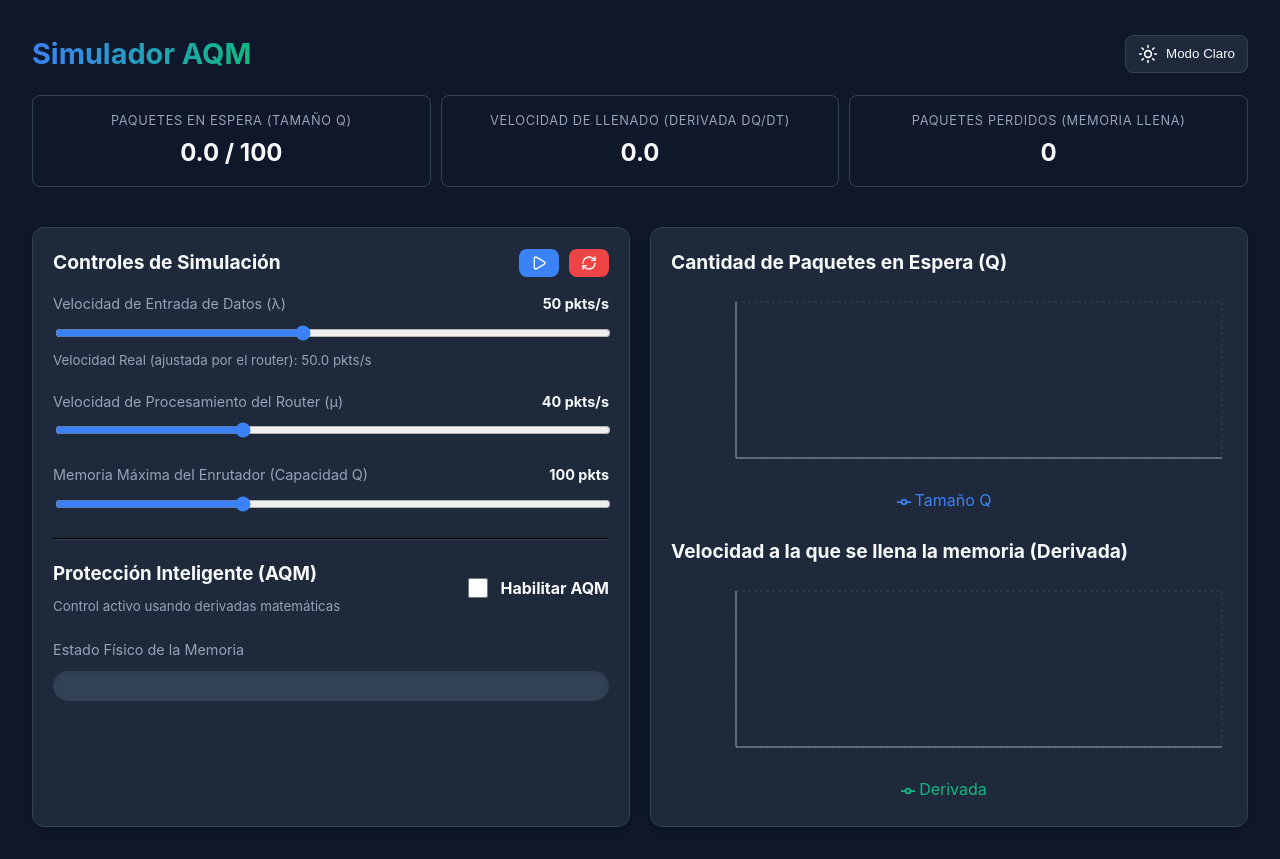
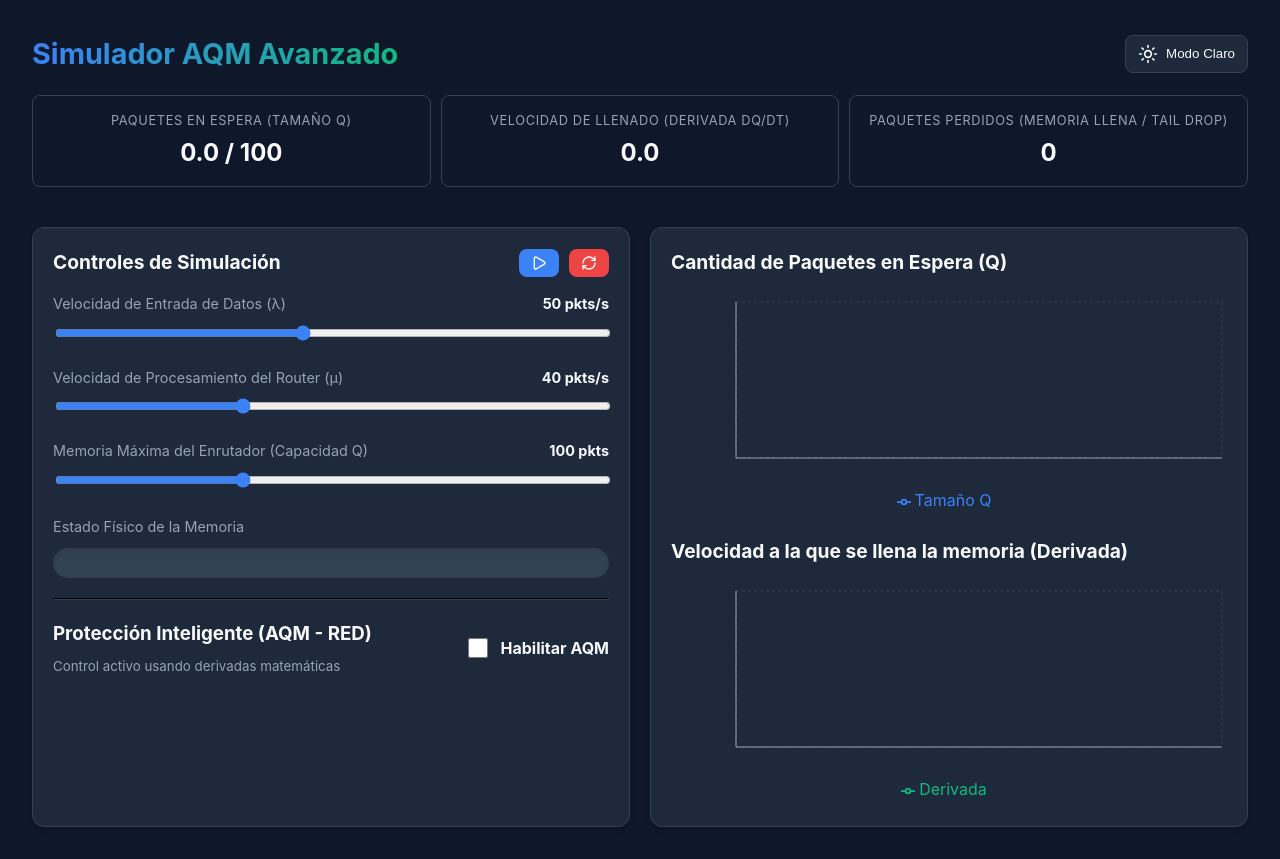
Before and after one commit to Danizn20/Proyecto-Calculo, a React (Vite) app in the folder SimuladorCongestion/: page / in a window 1280 px wide. Built offline with nearby package versions, Linux system fonts and the light colour scheme.

Commit message:
feat: implementar protocolo RED y telemetria matematica avanzada

```diff
--- a/SimuladorCongestion/src/App.jsx
+++ b/SimuladorCongestion/src/App.jsx
@@ -1,6 +1,6 @@
-import React, { useState, useEffect, useRef } from 'react';
+import React, { useState, useEffect } from 'react';
 import { LineChart, Line, XAxis, YAxis, CartesianGrid, Tooltip, Legend, ResponsiveContainer, ReferenceLine } from 'recharts';
-import { Moon, Sun, Play, Pause, RefreshCw, Activity, AlertTriangle, CheckCircle } from 'lucide-react';
+import { Moon, Sun, Play, Pause, RefreshCw, Activity, AlertTriangle, CheckCircle, Calculator } from 'lucide-react';
 
 const TICK_MS = 500;
 const TICK_SEC = TICK_MS / 1000;
@@ -15,13 +15,17 @@ function App() {
   const [mu, setMu] = useState(40); // Tasa de procesamiento (paquetes/seg)
   const [qMax, setQMax] = useState(100); // Tamaño máximo de la cola
   const [aqmEnabled, setAqmEnabled] = useState(false);
+  const [dqThreshold, setDqThreshold] = useState(5); // Umbral de derivada dQ/dt
 
   // Estado dinámico
   const [data, setData] = useState([]);
   const [time, setTime] = useState(0);
-  const [effectiveLambda, setEffectiveLambda] = useState(50);
-  const [droppedPackets, setDroppedPackets] = useState(0);
+  const [droppedTailDrop, setDroppedTailDrop] = useState(0);
+  const [droppedAQM, setDroppedAQM] = useState(0); // Descartes preventivos
   const [aqmStatus, setAqmStatus] = useState('stable');
+
+  // Valores instantáneos para telemetría
+  const [telemetry, setTelemetry] = useState({ q: 0, prevQ: 0, dq: 0, pDrop: 0 });
 
   const currentQ = data.length > 0 ? data[data.length - 1].q : 0;
   const currentDq = data.length > 0 ? data[data.length - 1].dq : 0;
@@ -45,53 +49,69 @@ function App() {
 
         setData(prevData => {
           const lastQ = prevData.length > 0 ? prevData[prevData.length - 1].q : 0;
-          let currentEffLambda = effectiveLambda;
 
-          // 1. Modelo Fluido: Q(t+dt) = Q(t) + (lambda - mu) * dt
-          let incoming = currentEffLambda * TICK_SEC;
+          // 1. Modelo Fluido Inicial: Q_temp = Q(t) + (lambda_base - mu) * dt
+          let incomingPotential = baseLambda * TICK_SEC;
           let processed = mu * TICK_SEC;
-          let newQ = lastQ + incoming - processed;
+          let expectedQ = lastQ + incomingPotential - processed;
 
-          // 2. Derivada (dQ/dt)
-          let dq = (newQ - lastQ) / TICK_SEC;
+          // 2. Cálculo Explícito de la Derivada dQ/dt
+          // Usamos expectedQ para predecir la tendencia antes de que colapse
+          let dq = (expectedQ - lastQ) / TICK_SEC;
 
-          // 3. Algoritmo de Control de Flujo Activo (AQM)
+          // 3. Algoritmo RED (Random Early Detection) con Derivadas
           let status = 'stable';
+          let pDrop = 0; // Probabilidad de descarte preventivo (0 a 1)
+          let droppedAqmNow = 0;
+
           if (aqmEnabled) {
-            // Si la cola crece rápidamente y ya tiene carga
-            if (dq > 5 && newQ > qMax * 0.3) {
-              // Simulación de TCP: Multiplicative Decrease
-              currentEffLambda = Math.max(10, currentEffLambda * 0.6);
+            // Evaluamos el bloque if/else según la pauta
+            if (dq > dqThreshold && lastQ > qMax * 0.2) {
+              // "positiva y alta" -> congestionando rápidamente
               status = 'warning';
-            } else if (currentEffLambda < baseLambda) {
-              // Simulación de TCP: Additive Increase
-              currentEffLambda = Math.min(baseLambda, currentEffLambda + 5);
+              // La probabilidad de descarte escala matemáticamente con la derivada (k * dq)
+              // k = 0.05 por ejemplo
+              pDrop = Math.min(0.9, 0.05 * (dq - dqThreshold));
+
+              // Aplicamos el descarte preventivo probabilístico a los paquetes entrantes
+              droppedAqmNow = incomingPotential * pDrop;
+            } else if (dq <= 0) {
+               // Tráfico estable
+               pDrop = 0;
             }
-          } else {
-            currentEffLambda = baseLambda;
           }
 
-          setEffectiveLambda(currentEffLambda);
+          // Los paquetes que logran entrar a la cola (Tasa Efectiva)
+          let incomingActual = incomingPotential - droppedAqmNow;
+
+          // Recalculamos la nueva Q real (Modelo continuo a trozos)
+          let newQ = lastQ + incomingActual - processed;
+
+          if (droppedAqmNow > 0) {
+            setDroppedAQM(prev => prev + droppedAqmNow);
+          }
+
           setAqmStatus(status);
+          setTelemetry({ q: newQ, prevQ: lastQ, dq: dq, pDrop: pDrop });
 
-          // 4. Políticas de Descarte (Tail Drop)
-          let droppedNow = 0;
+          // 4. Políticas de Descarte (Tail Drop - Discontinuidad)
+          let droppedTdNow = 0;
           if (newQ > qMax) {
-            droppedNow = newQ - qMax;
-            newQ = qMax; // Discontinuidad matemática: se capa el valor
+            droppedTdNow = newQ - qMax;
+            newQ = qMax; // Discontinuidad matemática: se capa el valor abruptamente
           }
           if (newQ < 0) newQ = 0;
 
-          if (droppedNow > 0) {
-            setDroppedPackets(prev => prev + droppedNow);
+          if (droppedTdNow > 0) {
+            setDroppedTailDrop(prev => prev + droppedTdNow);
           }
 
           const newDataPoint = {
             time: Number(newTime.toFixed(1)),
             q: Number(newQ.toFixed(1)),
             dq: Number(dq.toFixed(1)),
-            lambda: Number(currentEffLambda.toFixed(1)),
-            dropped: droppedNow
+            droppedTD: droppedTdNow,
+            droppedAQM: droppedAqmNow
           };
 
           const newData = [...prevData, newDataPoint];
@@ -107,27 +127,23 @@ function App() {
     }, TICK_MS);
 
     return () => clearInterval(interval);
-  }, [isRunning, baseLambda, mu, qMax, aqmEnabled, effectiveLambda]);
+  }, [isRunning, baseLambda, mu, qMax, aqmEnabled, dqThreshold]);
 
   const resetSimulation = () => {
     setData([]);
     setTime(0);
-    setDroppedPackets(0);
-    setEffectiveLambda(baseLambda);
+    setDroppedTailDrop(0);
+    setDroppedAQM(0);
     setAqmStatus('stable');
+    setTelemetry({ q: 0, prevQ: 0, dq: 0, pDrop: 0 });
   };
-
-  // Cuando cambia la lambda base, actualizamos la efectiva si AQM no está frenando
-  useEffect(() => {
-    if (!aqmEnabled) setEffectiveLambda(baseLambda);
-  }, [baseLambda, aqmEnabled]);
 
   const queuePercentage = Math.min(100, Math.max(0, (currentQ / qMax) * 100));
 
   return (
     <div className="app-container">
       <header className="header">
-        <h1>Simulador AQM</h1>
+        <h1>Simulador AQM Avanzado</h1>
         <button className="theme-toggle" onClick={toggleTheme}>
           {theme === 'dark' ? <Sun size={20} /> : <Moon size={20} />}
           {theme === 'dark' ? 'Modo Claro' : 'Modo Oscuro'}
@@ -141,21 +157,24 @@ function App() {
         </div>
         <div className="metric-card">
           <div className="label">Velocidad de Llenado (Derivada dQ/dt)</div>
-          <div className="value" style={{ color: currentDq > 5 ? 'var(--danger-color)' : 'var(--text-primary)' }}>
+          <div className="value" style={{ color: currentDq > dqThreshold ? 'var(--danger-color)' : 'var(--text-primary)' }}>
             {currentDq > 0 ? '+' : ''}{currentDq.toFixed(1)}
           </div>
         </div>
         <div className="metric-card">
-          <div className="label">Paquetes Perdidos (Memoria Llena)</div>
-          <div className="value" style={{ color: droppedPackets > 0 ? 'var(--danger-color)' : 'var(--text-primary)' }}>
-            {droppedPackets.toFixed(0)}
+          <div className="label">Paquetes Perdidos (Memoria Llena / Tail Drop)</div>
+          <div className="value" style={{ color: droppedTailDrop > 0 ? 'var(--danger-color)' : 'var(--text-primary)' }}>
+            {droppedTailDrop.toFixed(0)}
           </div>
         </div>
       </div>
 
       <div className="grid">
-        {/* Panel de Control */}
-        <div className="panel">
+        {/* Panel de Control y Telemetría */}
+        <div className="panel" style={{ display: 'flex', flexDirection: 'column', gap: '20px' }}>
+
+          {/* Controles Básicos */}
+          <div>
             <h2>Controles de Simulación
               <div style={{ display: 'flex', gap: '10px' }}>
                 <button className="button" onClick={() => setIsRunning(!isRunning)} style={{ padding: '6px 12px', width: 'auto' }}>
@@ -170,7 +189,6 @@ function App() {
             <div className="control-group">
               <label>Velocidad de Entrada de Datos (λ) <span className="value">{baseLambda} pkts/s</span></label>
               <input type="range" min="10" max="100" value={baseLambda} onChange={(e) => setBaseLambda(Number(e.target.value))} />
-            <small style={{ color: 'var(--text-secondary)' }}>Velocidad Real (ajustada por el router): {effectiveLambda.toFixed(1)} pkts/s</small>
             </div>
 
             <div className="control-group">
@@ -183,11 +201,21 @@ function App() {
               <input type="range" min="50" max="200" value={qMax} onChange={(e) => setQMax(Number(e.target.value))} />
             </div>
 
-          <hr style={{ borderColor: 'var(--border-color)', margin: '20px 0' }} />
+            <div style={{ marginTop: '20px' }}>
+              <label style={{ color: 'var(--text-secondary)', fontSize: '0.9rem' }}>Estado Físico de la Memoria</label>
+              <div className="queue-visualizer">
+                <div className={`queue-fill ${queuePercentage > 90 ? 'full' : queuePercentage > 60 ? 'warning' : ''}`} style={{ width: `${queuePercentage}%` }}></div>
+              </div>
+            </div>
+          </div>
 
+          <hr style={{ borderColor: 'var(--border-color)', margin: '0' }} />
+
+          {/* Sección AQM (Derivadas) */}
+          <div>
             <div style={{ display: 'flex', justifyContent: 'space-between', alignItems: 'center' }}>
               <div>
-              <h3 style={{ margin: '0 0 5px 0' }}>Protección Inteligente (AQM)</h3>
+                <h3 style={{ margin: '0 0 5px 0' }}>Protección Inteligente (AQM - RED)</h3>
                 <small style={{ color: 'var(--text-secondary)' }}>Control activo usando derivadas matemáticas</small>
               </div>
               <label style={{ display: 'flex', alignItems: 'center', cursor: 'pointer' }}>
@@ -202,30 +230,59 @@ function App() {
             </div>
 
             {aqmEnabled && (
-            <div style={{ marginTop: '15px', padding: '10px', background: 'var(--bg-color)', borderRadius: '8px' }}>
-              <div style={{ display: 'flex', alignItems: 'center', gap: '8px', marginBottom: '5px' }}>
-                <Activity size={18} /> <strong>Estado del Sistema:</strong>
+              <div style={{ marginTop: '15px' }}>
+                <div className="control-group" style={{ marginBottom: '10px' }}>
+                  <label>Umbral Crítico de Derivada (sensibilidad) <span className="value">{dqThreshold}</span></label>
+                  <input type="range" min="1" max="20" value={dqThreshold} onChange={(e) => setDqThreshold(Number(e.target.value))} />
+                  <small style={{ color: 'var(--text-secondary)' }}>Si dQ/dt supera este valor, inicia el descarte preventivo.</small>
+                </div>
+
+                <div style={{ display: 'flex', alignItems: 'center', gap: '8px', padding: '10px', background: 'var(--bg-color)', borderRadius: '8px', marginBottom: '10px' }}>
+                  <Activity size={18} /> <strong>Estado RED:</strong>
                   <span className={`aqm-status ${aqmStatus}`}>
                     {aqmStatus === 'stable' ? (
                       <><CheckCircle size={14} style={{ display: 'inline', verticalAlign: 'middle', marginRight: '4px' }}/> Tráfico Estable</>
                     ) : (
-                    <><AlertTriangle size={14} style={{ display: 'inline', verticalAlign: 'middle', marginRight: '4px' }}/> Frenando Tráfico (Congestión Inminente)</>
+                      <><AlertTriangle size={14} style={{ display: 'inline', verticalAlign: 'middle', marginRight: '4px' }}/> Descarte Preventivo Activo</>
                     )}
                   </span>
                 </div>
-              <small style={{ color: 'var(--text-secondary)' }}>
-                Si la memoria se llena muy rápido (derivada alta), el sistema le pide a las computadoras que envíen datos más despacio, evitando así que los paquetes se pierdan.
+
+                <div style={{ padding: '10px', borderRadius: '8px', background: 'rgba(239, 68, 68, 0.1)', border: '1px solid rgba(239, 68, 68, 0.3)' }}>
+                  <strong style={{ color: 'var(--danger-color)', display: 'block', marginBottom: '5px' }}>Paquetes Descartados Preventivamente (RED):</strong>
+                  <span style={{ fontSize: '1.2rem', fontWeight: 'bold', color: 'var(--danger-color)' }}>{droppedAQM.toFixed(1)} pkts</span>
+                  <small style={{ display: 'block', color: 'var(--text-secondary)', marginTop: '5px' }}>
+                    Probabilidad de descarte actual ($P_{{drop}}$): <strong>{(telemetry.pDrop * 100).toFixed(1)}%</strong>
                   </small>
                 </div>
-          )}
 
-          <div style={{ marginTop: '20px' }}>
-            <label style={{ color: 'var(--text-secondary)', fontSize: '0.9rem' }}>Estado Físico de la Memoria</label>
-            <div className="queue-visualizer">
-              <div className={`queue-fill ${queuePercentage > 90 ? 'full' : queuePercentage > 60 ? 'warning' : ''}`} style={{ width: `${queuePercentage}%` }}></div>
+                {/* Telemetría Matemática en Vivo */}
+                <div className="math-telemetry">
+                  <div style={{ display: 'flex', alignItems: 'center', gap: '8px', marginBottom: '10px', color: '#fff' }}>
+                    <Calculator size={16} /> <strong>Telemetría Matemática (Tiempo Real)</strong>
+                  </div>
+                  <pre>
+<span className="comment">// 1. Cálculo de la Derivada dQ/dt</span>
+<span className="keyword">let</span> <span className="variable">dt</span> = <span className="number">{TICK_SEC}</span>s;
+<span className="keyword">let</span> <span className="variable">Q_t</span> = <span className="number">{telemetry.q.toFixed(1)}</span>;
+<span className="keyword">let</span> <span className="variable">Q_prev</span> = <span className="number">{telemetry.prevQ.toFixed(1)}</span>;
+<span className="keyword">let</span> <span className="variable">dQ_dt</span> = (Q_t - Q_prev) / dt;
+<span className="comment">// dQ_dt = {telemetry.dq.toFixed(1)} pkts/s</span>
+
+<span className="comment">// 2. Lógica del Algoritmo de Control (RED)</span>
+<div className={telemetry.dq > dqThreshold ? 'highlight-active' : ''}><span className="keyword">if</span> (<span className="variable">dQ_dt</span> > <span className="variable">umbral_crítico</span> ({dqThreshold})) {'{'}
+  <span className="comment">// Derivada "positiva y alta" -> Congestión</span>
+  <span className="variable">P_drop</span> = k * (dQ_dt - umbral); <span className="comment">// {(telemetry.pDrop*100).toFixed(1)}%</span>
+  descartarPreventivamente(P_drop);
+{'}'}</div><div className={telemetry.dq <= 0 ? 'highlight-active' : ''}><span className="keyword">else if</span> (<span className="variable">dQ_dt</span> &lt;= <span className="number">0</span>) {'{'}
+  <span className="comment">// Tráfico estable</span>
+  <span className="variable">P_drop</span> = <span className="number">0</span>;
+{'}'}</div>
+                  </pre>
                 </div>
               </div>
-
+            )}
+          </div>
         </div>
 
         {/* Panel de Gráficos */}
@@ -258,7 +315,7 @@ function App() {
                   <YAxis domain={[-20, 20]} stroke="var(--text-secondary)" tick={{fontSize: 12}} />
                   <Tooltip contentStyle={{ backgroundColor: 'var(--panel-bg)', borderColor: 'var(--border-color)', color: 'var(--text-primary)' }} />
                   <Legend />
-                  <ReferenceLine y={5} label="Umbral AQM" stroke="#f59e0b" strokeDasharray="3 3" />
+                  <ReferenceLine y={dqThreshold} label="Umbral AQM" stroke="#f59e0b" strokeDasharray="3 3" />
                   <ReferenceLine y={0} stroke="var(--text-secondary)" />
                   <Line type="stepAfter" dataKey="dq" name="Derivada" stroke="#10b981" strokeWidth={2} dot={false} isAnimationActive={false} />
                 </LineChart>
```
Also changed, not shown: SimuladorCongestion/src/index.css (+9 -0 lines), 1 other file (tests, documents, lock files or other folders). Lines whose indentation alone changed are shown as unchanged.
